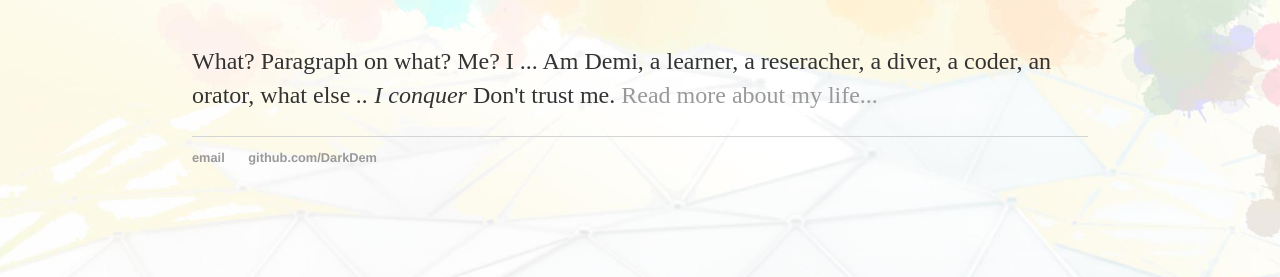
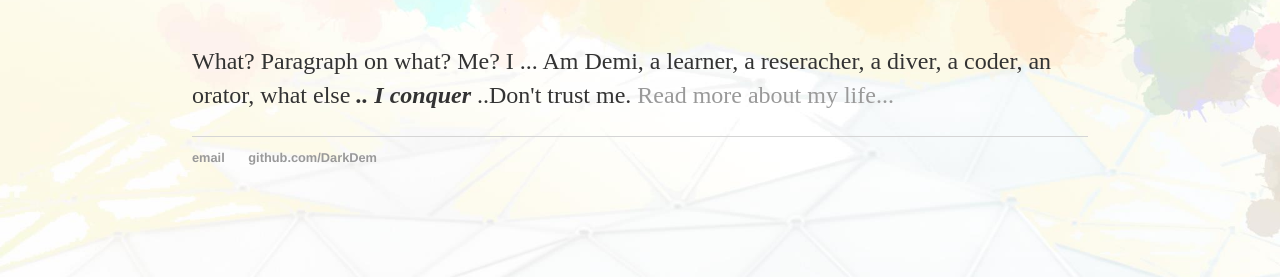
Before and after one commit to DarkDem/DarkDem.github.io, a Jekyll site: the page built from index.html, in a window 1280 px wide. Shown: the part 188-465 px from the top of the page. Built offline with Jekyll 4.4.1, drawn with Linux system fonts in a browser that asks for light colours.

```diff
--- a/index.html
+++ b/index.html
@@ -4,5 +4,5 @@ title: Debasmita Banerjee - The journey to the silver salvation
 ---
 <div class="blurb">
 	<h1>This is Demi</h1>
-	<p>What? Paragraph on what? Me? I ... Am Demi, a learner, a reseracher, a diver, a coder, an orator, what else <em>.. I conquer</em> Don't trust me. <a href="/about">Read more about my life...</a></p>
+	<p>What? Paragraph on what? Me? I ... Am Demi, a learner, a reseracher, a diver, a coder, an orator, what else <em><b> .. I conquer</b></em> ..Don't trust me. <a href="/about">Read more about my life...</a></p>
 </div><!-- /.blurb -->
```
